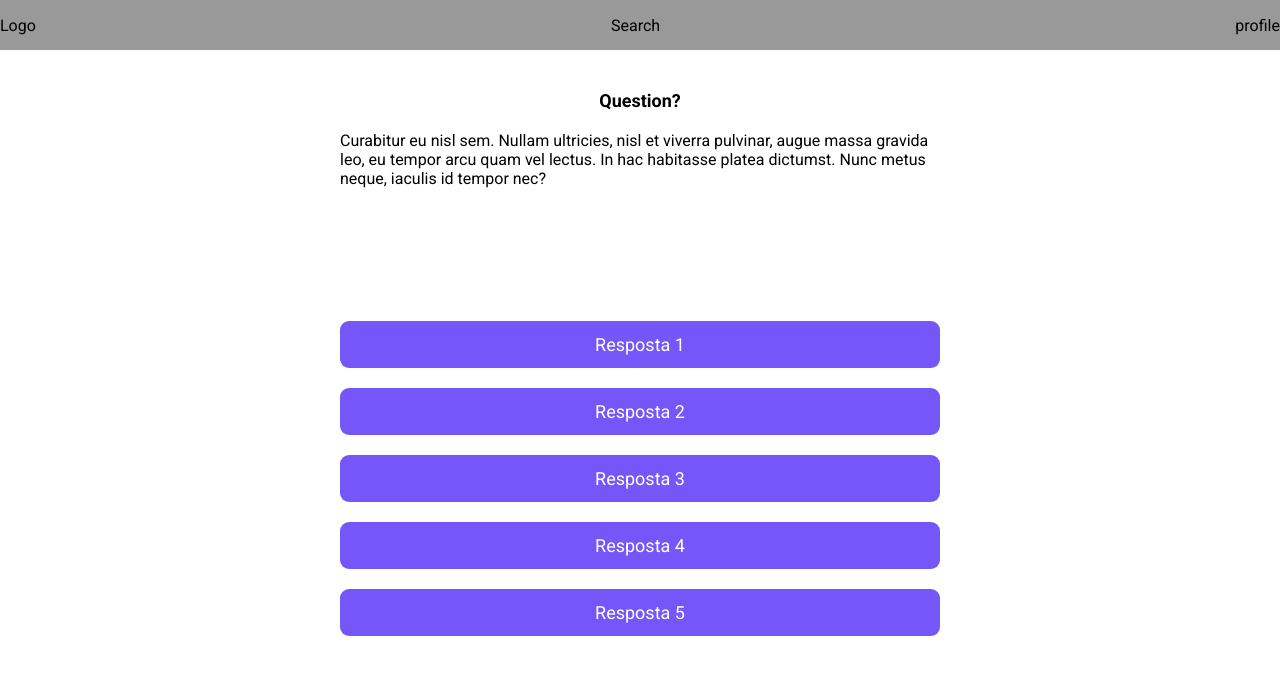
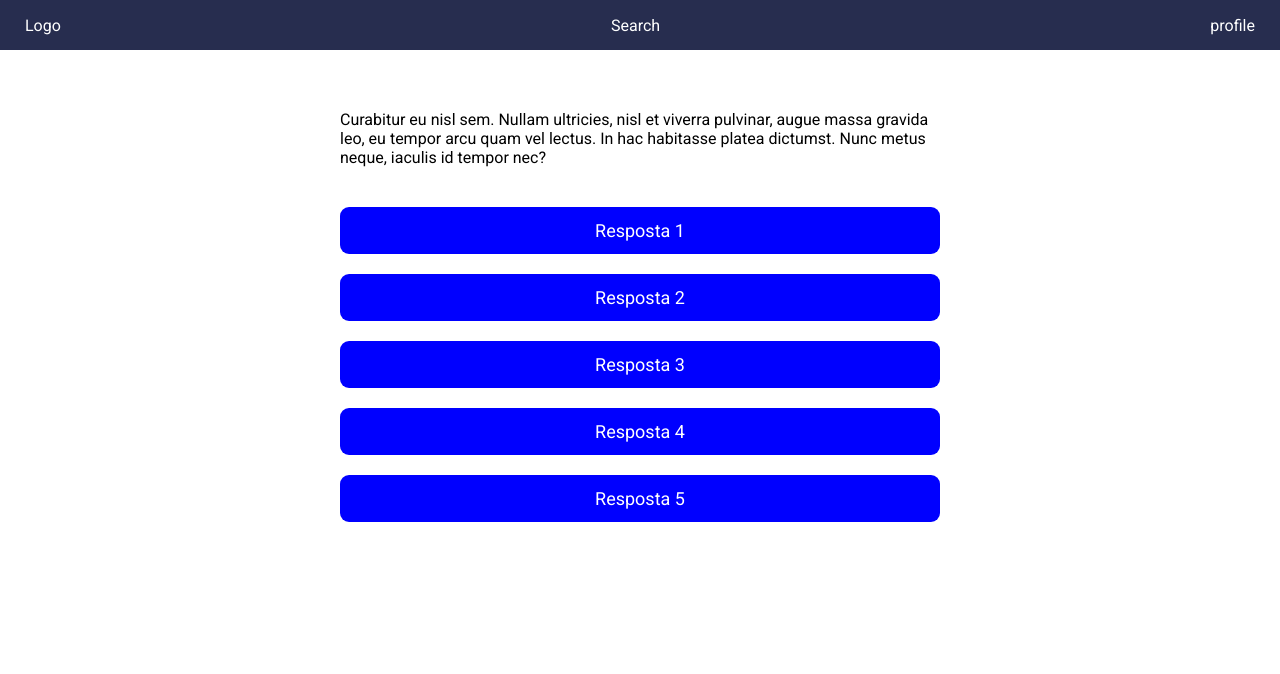
Before and after one commit to rodrigoms2004/Hackathon, a React (Create React App) app in the folder front-end/: page /question/1 in a window 1280 px wide. Shown: the top 674 px of the page. Built offline with nearby package versions, Linux system fonts and the light colour scheme; the HTML template or start-up script is replaced by a standard one.

Commit message:
game views

```diff
--- a/front-end/src/App.js
+++ b/front-end/src/App.js
@@ -1,7 +1,7 @@
 import React from 'react';
 import Routes from './routes';
 import GlobalStyle from './styles/global';
-import {Router } from 'react-router-dom';
+import { Router, BrowserRouter } from 'react-router-dom';
 import history from './services/history'
 
 function App() {
--- a/front-end/src/components/Header/styles.js
+++ b/front-end/src/components/Header/styles.js
@@ -5,7 +5,14 @@ export const CustomHeard = styled.header`
   width: 100%;
 
   display: flex;
+  flex-direction: row;
   justify-content: space-between;
+  justify-items: center;
 
-  background: #999;
+  background: #272d4f;
+  color: #fff;
+
+  div {
+    padding: 0 25px;
+  }
 `;
--- a/front-end/src/pages/Game/Question/index.js
+++ b/front-end/src/pages/Game/Question/index.js
@@ -1,25 +1,56 @@
-import React from 'react';
+import React, {useState, useEffect} from 'react';
 import Header from '../../../components/Header';
 
-import { Container } from './styles';
+import { Container, Button } from './styles';
 
 export default function Question({ content }) {
+  const [response, setResponse] = useState('');
+  const [color, setColor] = useState('');
+  const [status, setStatus] = useState(false);
+  const [responses, setResponses] = useState([
+    {id: 1, text: 'Resposta', color: 'blue', is: true, correct: null },
+    {id: 2, text: 'Resposta', color: 'blue', is: false, correct: 'sasdasdasdasd' },
+    {id: 3, text: 'Resposta', color: 'blue', is: false, correct: 'sasdasdasdasd' },
+    {id: 4, text: 'Resposta', color: 'blue', is: false, correct: 'sasdasdasdasd' },
+    {id: 5, text: 'Resposta', color: 'blue', is: false, correct: 'sasdasdasdasd' },
+  ])
+
+  function handleResponse(event){
+    setResponse(event.correct)
+    const data = responses.map(res => {
+      const is = res.id === event.id;
+      if(is) {
+        if(event.is) {
+          res.color = 'green';
+          return res;
+        }
+
+        return res;
+      }
+      return res;
+    });
+    setResponses(data);
+  }
   return (
     <Container>
       <Header />
       <div>
         <div>
-          <span>Question?</span>
           <p>
             Curabitur eu nisl sem. Nullam ultricies, nisl et viverra pulvinar,
             augue massa gravida leo, eu tempor arcu quam vel lectus. In hac
             habitasse platea dictumst. Nunc metus neque, iaculis id tempor nec?
           </p>
-          <button>Resposta 1</button>
-          <button>Resposta 2</button>
-          <button>Resposta 3</button>
-          <button>Resposta 4</button>
-          <button>Resposta 5</button>
+          <span>{response}</span>
+          {
+            responses.map(response => (
+              <Button is={status}
+              hey={response.id}
+              color={response.color}
+              onClick={() => handleResponse(response)}>{`${response.text} ${response.id}`}
+              </Button>
+            ))
+          }
         </div>
       </div>
     </Container>
--- a/front-end/src/pages/Game/Question/styles.js
+++ b/front-end/src/pages/Game/Question/styles.js
@@ -1,4 +1,4 @@
-import styled from 'styled-components';
+import styled, { css } from 'styled-components';
 
 export const Container = styled.div`
   div {
@@ -22,19 +22,22 @@ export const Container = styled.div`
       align-items: center;
 
       p {
-        height: 150px;
+        height: auto;
         display: block;
         margin: 20px auto;
       }
+    }
+  }
+`;
 
-      button {
+export const Button = styled.button`
   margin-top: 20px;
   width: 100%;
   height: 47px;
   border-radius: 9px;
   border: none;
+  background: ${props => props.color}
 
-        background: #7456f9;
   font-size: 18px;
   transition: background 0.2s;
   color: #fff;
@@ -42,7 +45,5 @@ export const Container = styled.div`
   :hover {
     background: #8e79fe;
   }
-      }
-    }
-  }
+
 `;
--- a/front-end/src/pages/Game/Tutorial/index.js
+++ b/front-end/src/pages/Game/Tutorial/index.js
@@ -2,8 +2,13 @@ import React from 'react';
 import Header from '../../../components/Header';
 
 import { Container } from './styles';
+import history from '../../../services/history';
 
 export default function Tutorial({ content }) {
+  function handleQuestion(){
+    history.push('/question/1')
+  }
+
   return (
     <Container>
       <Header />
@@ -24,7 +29,7 @@ export default function Tutorial({ content }) {
             lacinia viverra. Vestibulum hendrerit cursus consequat. Ut nec eros
             diam.
           </p>
-          <button>Start</button>
+          <button onClick={handleQuestion}>Start</button>
         </div>
       </div>
     </Container>
--- a/front-end/src/routes.js
+++ b/front-end/src/routes.js
@@ -10,7 +10,6 @@ import Question from './pages/Game/Question';
 
 export default function Routes() {
   return (
-    <BrowserRouter>
     <Switch>
       <Route path="/" exact component={Login} />
       <Route path="/register" component={Register} />
@@ -18,6 +17,5 @@ export default function Routes() {
       <Route path="/tutorial/:id" component={Tutorial} />
       <Route path="/question/:id" component={Question} />
     </Switch>
-    </BrowserRouter>
   );
 }
```
Lines whose indentation alone changed are shown as unchanged.
